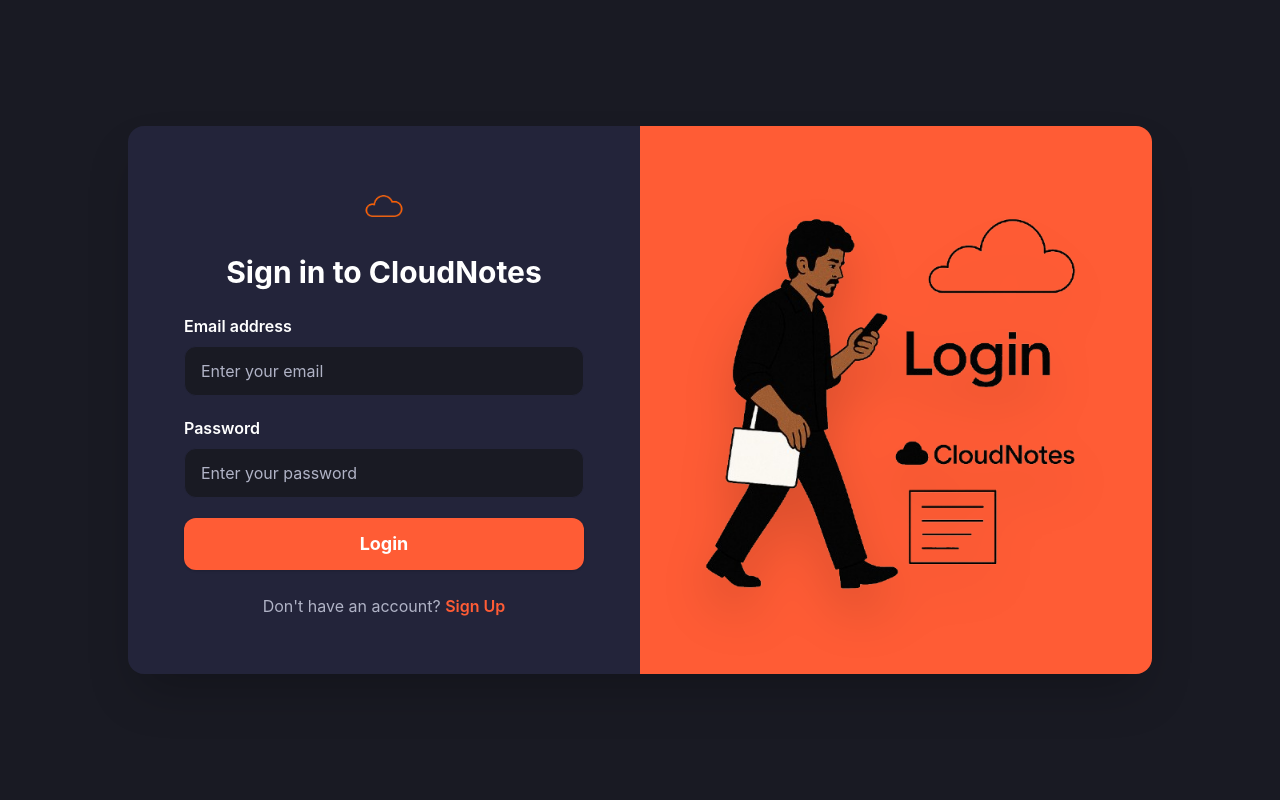
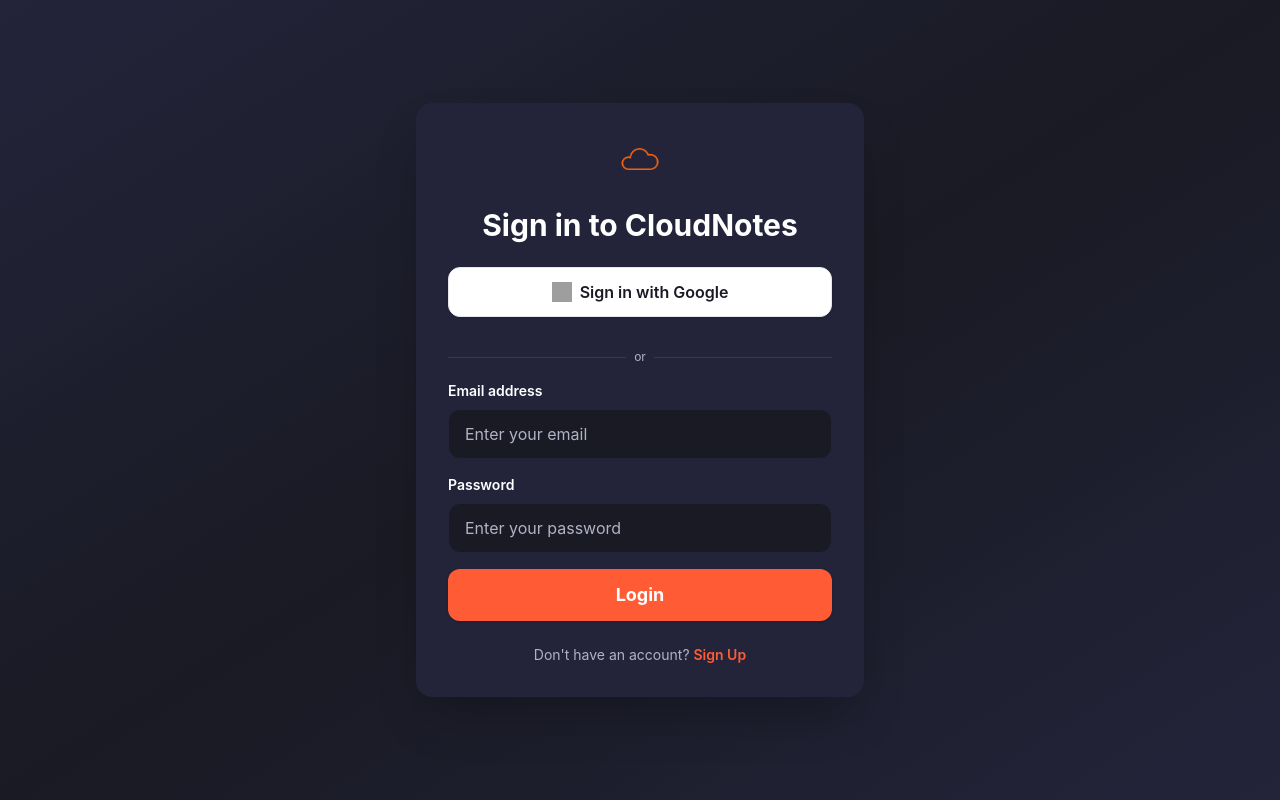
Before and after one commit to Adhish9876/cloudnotes, a React (Create React App) app: page /login in a window 1280 px wide. Built offline with nearby package versions, Linux system fonts and the light colour scheme; no server answers; grey boxes are pictures that could not be loaded.

Commit message:
fixed firebase

```diff
--- a/src/components/AllNotes.js
+++ b/src/components/AllNotes.js
@@ -35,9 +35,9 @@ export default function AllNotes({ showAlert, search, setSearch, sort, setSort }
   const otherNotes = filteredNotes.filter(n => !n.pinned);
 
   return (
-    <div className="w-full min-h-screen bg-[#191A23] py-4 px-2 sm:px-4 pt-16" aria-label="All Notes Section">
+    <div className="w-full min-h-screen bg-[#191A23] py-6 px-2 sm:px-4 pt-16" aria-label="All Notes Section">
       <div className="max-w-5xl mx-auto mt-8">
-        <div className="flex flex-col sm:flex-row items-center justify-between mb-6 gap-4 sm:gap-0">
+        <div className="flex flex-col sm:flex-row items-center justify-between mb-6 gap-6 sm:gap-0">
           <h2 className="text-2xl sm:text-3xl md:text-4xl font-extrabold text-white tracking-tight flex items-center gap-3">
             <i className="fas fa-sticky-note text-[#ff5c35]"></i> All Notes
           </h2>
--- a/src/components/Footer.js
+++ b/src/components/Footer.js
@@ -1,15 +1,14 @@
 import React from 'react';
 
 const Footer = () => (
-  <footer className="w-full bg-[#191A23] border-t border-[#23243a] py-6">
-    <div className="max-w-5xl mx-auto flex flex-col md:flex-row items-center justify-between px-4 gap-4">
+  <footer className="w-full bg-[#191A23] border-t border-[#23243a] py-8">
+    <div className="max-w-5xl mx-auto flex flex-col md:flex-row items-center justify-between px-4 gap-6 md:gap-4 text-center md:text-left">
       <div className="text-white font-bold text-lg">
         Cloud<span className="text-[#ff5c35]">Notes</span> &copy; {new Date().getFullYear()}
       </div>
-      <div className="flex gap-6 text-[#b0b3c6] text-sm">
-
-        <a href="https://github.com/" target="_blank" rel="noopener noreferrer" className="hover:text-[#ff5c35] transition">GitHub</a>
-        <a href="https://github.com/" target="_blank" rel="noopener noreferrer" className="hover:text-[#ff5c35] transition">click me</a>
+      <div className="flex flex-col sm:flex-row gap-4 sm:gap-6 text-[#b0b3c6] text-sm items-center">
+        <a href="https://github.com/" target="_blank" rel="noopener noreferrer" className="hover:text-[#ff5c35] transition py-2 px-4 rounded-xl">GitHub</a>
+        <a href="https://github.com/" target="_blank" rel="noopener noreferrer" className="hover:text-[#ff5c35] transition py-2 px-4 rounded-xl">click me</a>
       </div>
     </div>
   </footer>
--- a/src/components/Login.js
+++ b/src/components/Login.js
@@ -61,28 +61,62 @@ export default function Login() {
     navigate('/');
   };
 
-  // Remove Google login logic and button
+  const handleGoogleLogin = async () => {
+    setError("");
+    setAuthenticating(true);
+    try {
+      const provider = new GoogleAuthProvider();
+      const result = await signInWithPopup(auth, provider);
+      const idToken = await result.user.getIdToken();
+      const response = await fetch(`${Host}/api/auth/google-login`, {
+        method: "POST",
+        headers: { "Content-Type": "application/json" },
+        body: JSON.stringify({ idToken }),
+      });
+      const json = await response.json();
+      if (response.ok) {
+        localStorage.setItem('token', json.authtoken);
+        localStorage.setItem('userEmail', result.user.email);
+        navigate("/home");
+      } else {
+        setError(json.error || "Google login failed");
+      }
+    } catch (err) {
+      setError(err.message || "Google sign in failed");
+    }
+    setAuthenticating(false);
+  };
 
   return (
-    <div className="relative h-screen w-screen bg-[#191A23] px-4">
+    <div className="relative min-h-screen w-screen bg-gradient-to-br from-[#23243a] via-[#191A23] to-[#23243a] flex items-center justify-center px-2 sm:px-4">
       {/* Centered login box */}
-      <div className="flex items-center justify-center h-full px-2 sm:px-4">
-        {/* Shared Card Container */}
-        <div className="flex flex-col-reverse md:flex-row w-full max-w-5xl rounded-2xl shadow-2xl overflow-hidden">
-          {/* Left: Login Form */}
-          <div className="w-full md:w-1/2 bg-[#23243a] p-4 sm:p-8 lg:p-14 flex flex-col justify-center">
+      <div className="w-full max-w-md bg-[#23243a] rounded-2xl shadow-2xl p-6 sm:p-8 flex flex-col justify-center mx-auto">
         <div className="flex justify-center mb-6">
           <img src="/cloud.png" alt="Cloud Logo" className="w-12 h-12 object-contain" />
         </div>
-            <h2 className="text-3xl font-bold text-white mb-6 text-center">Sign in to CloudNotes</h2>
+        <h2 className="text-2xl sm:text-3xl font-bold text-white mb-6 text-center">Sign in to CloudNotes</h2>
         {error && (
-              <div className="bg-red-500/10 border border-red-500 text-red-500 rounded-lg px-4 py-2 mb-4 text-center">
+          <div className="bg-red-500/10 border border-red-500 text-red-500 rounded-lg px-4 py-2 mb-4 text-center text-sm">
             {error}
           </div>
         )}
-            <form onSubmit={handleSubmit} className="space-y-5">
+        <button
+          className="w-full py-3 rounded-xl border border-[#e5e7eb] bg-white text-[#191A23] font-semibold flex items-center justify-center gap-2 shadow hover:bg-[#f3f4f6] transition mb-4"
+          type="button"
+          onClick={handleGoogleLogin}
+          disabled={authenticating}
+        >
+          <img src="https://www.gstatic.com/firebasejs/ui/2.0.0/images/auth/google.svg" alt="Google" className="w-5 h-5" />
+          {authenticating ? 'Signing in...' : 'Sign in with Google'}
+        </button>
+        <div className="flex items-center my-4">
+          <div className="flex-grow h-px bg-[#393a4d]" />
+          <span className="mx-2 text-[#b0b3c6] text-xs">or</span>
+          <div className="flex-grow h-px bg-[#393a4d]" />
+        </div>
+        <form onSubmit={handleSubmit} className="space-y-4">
           <div>
-                <label htmlFor="email" className="block text-white font-semibold mb-2">Email address</label>
+            <label htmlFor="email" className="block text-white font-semibold mb-2 text-sm">Email address</label>
             <input
               type="email"
               id="email"
@@ -90,12 +124,12 @@ export default function Login() {
               value={credentials.email}
               onChange={onChange}
               placeholder="Enter your email"
-                  className="w-full px-4 py-3 rounded-xl border border-[#23243a] focus:ring-2 focus:ring-[#ff5c35] focus:border-[#ff5c35] bg-[#191A23] placeholder-[#b0b3c6] text-white transition"
+              className="w-full px-4 py-3 rounded-xl border border-[#23243a] focus:ring-2 focus:ring-[#ff5c35] focus:border-[#ff5c35] bg-[#191A23] placeholder-[#b0b3c6] text-white transition text-base"
               required
             />
           </div>
           <div>
-                <label htmlFor="password" className="block text-white font-semibold mb-2">Password</label>
+            <label htmlFor="password" className="block text-white font-semibold mb-2 text-sm">Password</label>
             <input
               type="password"
               id="password"
@@ -104,37 +138,22 @@ export default function Login() {
               onChange={onChange}
               minLength={8}
               placeholder="Enter your password"
-                  className="w-full px-4 py-3 rounded-xl border border-[#23243a] focus:ring-2 focus:ring-[#ff5c35] focus:border-[#ff5c35] bg-[#191A23] placeholder-[#b0b3c6] text-white transition"
+              className="w-full px-4 py-3 rounded-xl border border-[#23243a] focus:ring-2 focus:ring-[#ff5c35] focus:border-[#ff5c35] bg-[#191A23] placeholder-[#b0b3c6] text-white transition text-base"
               required
             />
           </div>
           <button
             type="submit"
-                className="w-full py-3 rounded-xl bg-[#ff5c35] text-white font-bold text-lg shadow hover:bg-[#ff784e] transition"
+            className="w-full py-3 rounded-xl bg-[#ff5c35] text-white font-bold text-lg shadow hover:bg-[#ff784e] transition mt-2"
           >
             Login
           </button>
         </form>
-
-            {/* Google Sign In */}
-            {/* Removed Google Sign In button */}
-
-            <p className="mt-6 text-center text-[#b0b3c6]">
+        <p className="mt-6 text-center text-[#b0b3c6] text-sm">
           Don't have an account?{' '}
           <button className="text-[#ff5c35] hover:underline font-semibold" onClick={() => navigate('/signup')}>Sign Up</button>
         </p>
       </div>
-
-          {/* Right: Illustration */}
-          <div className="hidden md:flex w-full md:w-1/2 bg-[#ff5c35] p-4 sm:p-8 lg:p-14 items-center justify-center">
-            <img
-              src="/Login.png"
-              alt="Cloud Illustration"
-              className="w-full h-auto max-w-md object-contain drop-shadow-2xl"
-            />
-          </div>
-        </div>
-      </div>
     </div>
   );
 }
--- a/src/components/Notes.js
+++ b/src/components/Notes.js
@@ -82,16 +82,16 @@ export default function Notes({ showAlert, search, setSearch, sort, setSort }) {
   };
 
   return (
-    <motion.div className="w-full min-h-screen bg-[#191A23] py-4 px-0" aria-label="Notes Section"
+    <motion.div className="w-full min-h-screen bg-[#191A23] py-4 px-2 sm:px-4" aria-label="Notes Section"
       initial={{ opacity: 0 }}
       animate={{ opacity: 1 }}
       transition={{ duration: 0.6 }}
     >
       {/* Edit Note Modal */}
       {show && (
-        <div className="fixed inset-0 z-50 flex items-center justify-center bg-black/60 backdrop-blur-sm transition-opacity duration-300 animate-fade-in" role="dialog" aria-modal="true" aria-label="Edit Note Modal">
+        <div className="fixed inset-0 z-50 flex items-center justify-center bg-black/60 backdrop-blur-sm transition-opacity duration-300 animate-fade-in overflow-y-auto">
           <motion.div
-            className="bg-[#23243a] rounded-2xl shadow-2xl max-w-lg w-full p-8 border border-[#23243a] relative animate-fade-in-up scale-95 opacity-0 animate-[fadeInUp_0.3s_ease-out_forwards] transition-transform duration-300"
+            className="bg-[#23243a] rounded-2xl shadow-2xl max-w-lg w-full p-4 sm:p-8 border border-[#23243a] relative animate-fade-in-up scale-95 opacity-0 animate-[fadeInUp_0.3s_ease-out_forwards] transition-transform duration-300 overflow-y-auto max-h-[90vh]"
             initial={{ opacity: 0, scale: 0.95, y: 40 }}
             animate={{ opacity: 1, scale: 1, y: 0 }}
             exit={{ opacity: 0, scale: 0.95, y: 40 }}
--- a/src/components/Signup.js
+++ b/src/components/Signup.js
@@ -1,7 +1,7 @@
 import React, { useState } from 'react';
 import { useNavigate, Link } from 'react-router-dom';
 import { auth } from '../firebase';
-import { createUserWithEmailAndPassword, sendEmailVerification } from 'firebase/auth';
+import { createUserWithEmailAndPassword, sendEmailVerification, GoogleAuthProvider, signInWithPopup } from 'firebase/auth';
 
 // Dynamic host selection for local/dev and production
 function getApiHost() {
@@ -36,17 +36,54 @@ export default function Signup() {
     }
   };
 
+  const handleGoogleSignup = async () => {
+    setError("");
+    try {
+      const provider = new GoogleAuthProvider();
+      const result = await signInWithPopup(auth, provider);
+      const idToken = await result.user.getIdToken();
+      const response = await fetch(`${Host}/api/auth/google-login`, {
+        method: "POST",
+        headers: { "Content-Type": "application/json" },
+        body: JSON.stringify({ idToken }),
+      });
+      const json = await response.json();
+      if (response.ok) {
+        localStorage.setItem('token', json.authtoken);
+        localStorage.setItem('userEmail', result.user.email);
+        navigate("/home");
+      } else {
+        setError(json.error || "Google sign up failed");
+      }
+    } catch (err) {
+      setError(err.message || "Google sign up failed");
+    }
+  };
+
   return (
-    <div className="min-h-screen flex items-center justify-center bg-[#191A23] px-2 sm:px-4">
-      <div className="bg-[#23243a] rounded-2xl shadow-2xl p-4 sm:p-8 lg:p-14 w-full max-w-lg mx-auto">
-        <h2 className="text-3xl font-bold text-white mb-6 text-center">Create your CloudNotes account</h2>
-        {error && <div className="bg-red-500/10 border border-red-500 text-red-500 rounded-lg px-4 py-2 mb-4 text-center">{error}</div>}
-        <form onSubmit={handleSubmit} className="space-y-5">
+    <div className="relative min-h-screen w-screen bg-gradient-to-br from-[#23243a] via-[#191A23] to-[#23243a] flex items-center justify-center px-2 sm:px-4">
+      <div className="w-full max-w-md bg-[#23243a] rounded-2xl shadow-2xl p-6 sm:p-8 flex flex-col justify-center mx-auto">
+        <h2 className="text-2xl sm:text-3xl font-bold text-white mb-6 text-center">Create your CloudNotes account</h2>
+        {error && <div className="bg-red-500/10 border border-red-500 text-red-500 rounded-lg px-4 py-2 mb-4 text-center text-sm">{error}</div>}
+        <button
+          className="w-full py-3 rounded-xl border border-[#e5e7eb] bg-white text-[#191A23] font-semibold flex items-center justify-center gap-2 shadow hover:bg-[#f3f4f6] transition mb-4"
+          type="button"
+          onClick={handleGoogleSignup}
+        >
+          <img src="https://www.gstatic.com/firebasejs/ui/2.0.0/images/auth/google.svg" alt="Google" className="w-5 h-5" />
+          Sign up with Google
+        </button>
+        <div className="flex items-center my-4">
+          <div className="flex-grow h-px bg-[#393a4d]" />
+          <span className="mx-2 text-[#b0b3c6] text-xs">or</span>
+          <div className="flex-grow h-px bg-[#393a4d]" />
+        </div>
+        <form onSubmit={handleSubmit} className="space-y-4">
           <div>
-            <label htmlFor="username" className="block text-white font-semibold mb-2">Username</label>
+            <label htmlFor="username" className="block text-white font-semibold mb-2 text-sm">Username</label>
             <input
               type="text"
-              className="w-full px-4 py-3 rounded-xl border border-[#23243a] focus:ring-2 focus:ring-[#ff5c35] focus:border-[#ff5c35] bg-[#191A23] placeholder-[#b0b3c6] text-white transition"
+              className="w-full px-4 py-3 rounded-xl border border-[#23243a] focus:ring-2 focus:ring-[#ff5c35] focus:border-[#ff5c35] bg-[#191A23] placeholder-[#b0b3c6] text-white transition text-base"
               id="username"
               name="username"
               value={credentials.username}
@@ -57,10 +94,10 @@ export default function Signup() {
             />
           </div>
           <div>
-            <label htmlFor="email" className="block text-white font-semibold mb-2">Email address</label>
+            <label htmlFor="email" className="block text-white font-semibold mb-2 text-sm">Email address</label>
             <input
               type="email"
-              className="w-full px-4 py-3 rounded-xl border border-[#23243a] focus:ring-2 focus:ring-[#ff5c35] focus:border-[#ff5c35] bg-[#191A23] placeholder-[#b0b3c6] text-white transition"
+              className="w-full px-4 py-3 rounded-xl border border-[#23243a] focus:ring-2 focus:ring-[#ff5c35] focus:border-[#ff5c35] bg-[#191A23] placeholder-[#b0b3c6] text-white transition text-base"
               id="email"
               name="email"
               value={credentials.email}
@@ -70,10 +107,10 @@ export default function Signup() {
             />
           </div>
           <div>
-            <label htmlFor="password" className="block text-white font-semibold mb-2">Password</label>
+            <label htmlFor="password" className="block text-white font-semibold mb-2 text-sm">Password</label>
             <input
               type="password"
-              className="w-full px-4 py-3 rounded-xl border border-[#23243a] focus:ring-2 focus:ring-[#ff5c35] focus:border-[#ff5c35] bg-[#191A23] placeholder-[#b0b3c6] text-white transition"
+              className="w-full px-4 py-3 rounded-xl border border-[#23243a] focus:ring-2 focus:ring-[#ff5c35] focus:border-[#ff5c35] bg-[#191A23] placeholder-[#b0b3c6] text-white transition text-base"
               id="password"
               name="password"
               value={credentials.password}
@@ -83,9 +120,9 @@ export default function Signup() {
               placeholder="Enter your password"
             />
           </div>
-          <button type="submit" className="w-full py-3 rounded-xl bg-[#ff5c35] text-white font-bold text-lg shadow hover:bg-[#ff784e] transition">Sign Up</button>
+          <button type="submit" className="w-full py-3 rounded-xl bg-[#ff5c35] text-white font-bold text-lg shadow hover:bg-[#ff784e] transition mt-2">Sign Up</button>
         </form>
-        <p className="mt-6 text-center text-[#b0b3c6]">
+        <p className="mt-6 text-center text-[#b0b3c6] text-sm">
           Already have an account?{' '}
           <Link to="/login" className="text-[#ff5c35] hover:underline font-semibold">Login</Link>
         </p>
--- /dev/null
+++ b/src/firebase.js
@@ -0,0 +1,15 @@
+// Import the functions you need from the SDKs you need
+import { initializeApp } from "firebase/app";
+import { getAuth } from "firebase/auth";
+
+const firebaseConfig = {
+  apiKey: process.env.REACT_APP_FIREBASE_API_KEY,
+  authDomain: process.env.REACT_APP_FIREBASE_AUTH_DOMAIN,
+  projectId: process.env.REACT_APP_FIREBASE_PROJECT_ID,
+  storageBucket: process.env.REACT_APP_FIREBASE_STORAGE_BUCKET,
+  messagingSenderId: process.env.REACT_APP_FIREBASE_MESSAGING_SENDER_ID,
+  appId: process.env.REACT_APP_FIREBASE_APP_ID,
+};
+
+const app = initializeApp(firebaseConfig);
+export const auth = getAuth(app);
```
Also changed, not shown: 2 other files (tests, documents, lock files or other folders). Lines whose indentation alone changed are shown as unchanged.
